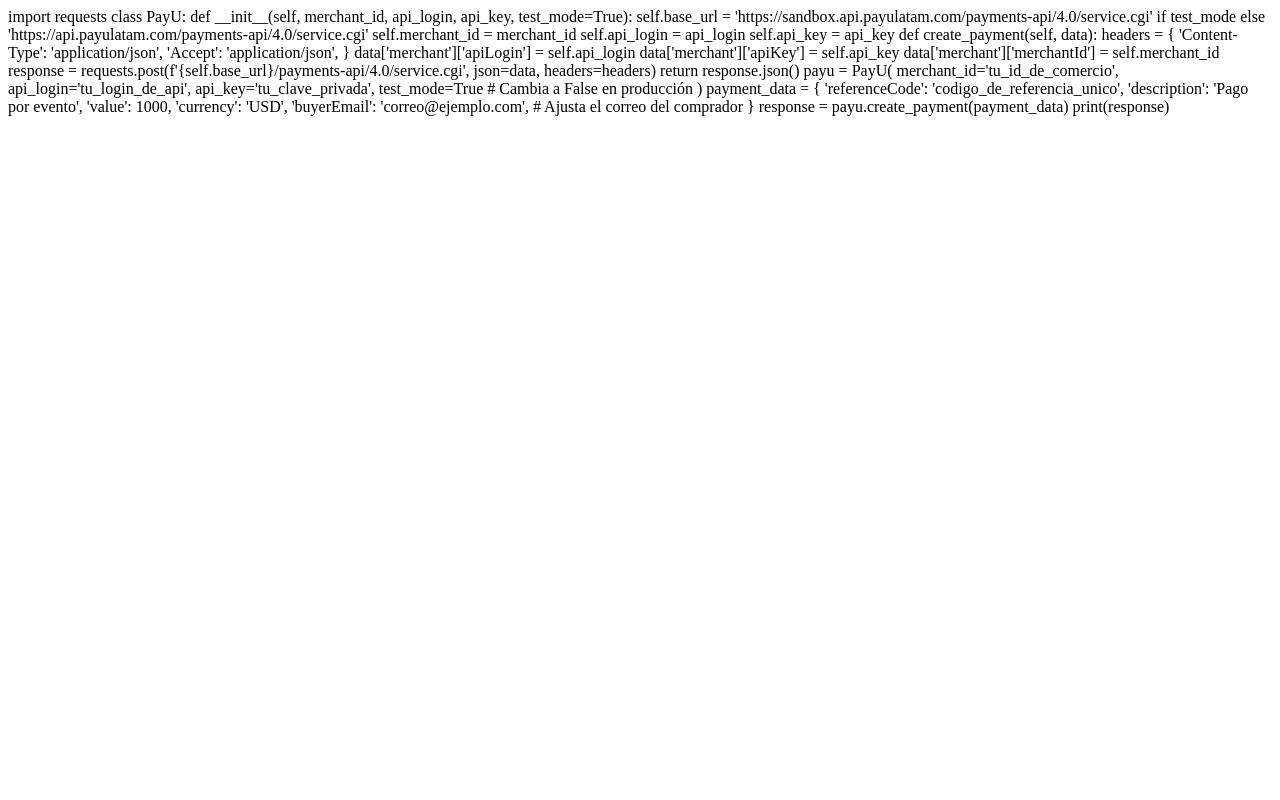
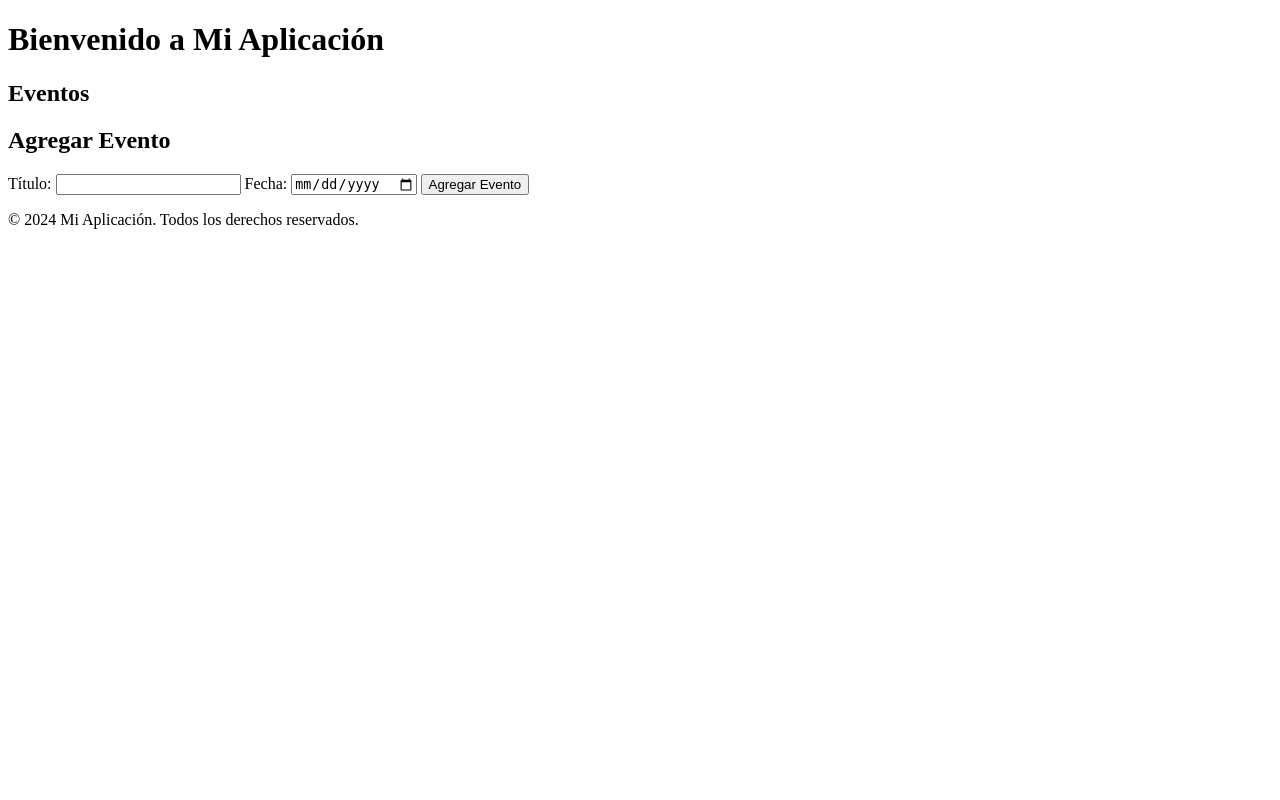
Before and after one commit to kevcaceres28/Tickera, a Python web app: template templates/index.html in a window 1280 px wide. Run offline with Jinja, Linux system fonts and the light colour scheme; the template is opened without the code that fills it, so the values that code supplies are empty.

Commit message:
Update index.html

```diff
--- a/templates/index.html
+++ b/templates/index.html
@@ -1,42 +1,42 @@
-import requests
+<!DOCTYPE html>
+<html lang="es">
+<head>
+  <meta charset="UTF-8">
+  <meta name="viewport" content="width=device-width, initial-scale=1.0">
+  <title>Mi Aplicación</title>
 
-class PayU:
-    def __init__(self, merchant_id, api_login, api_key, test_mode=True):
-        self.base_url = 'https://sandbox.api.payulatam.com/payments-api/4.0/service.cgi' if test_mode else 'https://api.payulatam.com/payments-api/4.0/service.cgi'
-        self.merchant_id = merchant_id
-        self.api_login = api_login
-        self.api_key = api_key
+</head>
+<body>
+  <header>
+    <h1>Bienvenido a Mi Aplicación</h1>
+  </header>
 
-    def create_payment(self, data):
-        headers = {
-            'Content-Type': 'application/json',
-            'Accept': 'application/json',
-        }
+  <main>
+    <section>
+      <h2>Eventos</h2>
+
+    </section>
+
+    <section>
+      <h2>Agregar Evento</h2>
+
+      <form action="/agregar_evento" method="post">
+        <label for="titulo">Título:</label>
+        <input type="text" id="titulo" name="titulo" required>
+
+        <label for="fecha">Fecha:</label>
+        <input type="date" id="fecha" name="fecha" required>
+
+        <button type="submit">Agregar Evento</button>
+      </form>
+    </section>
+  </main>
 
 
-        data['merchant']['apiLogin'] = self.api_login
-        data['merchant']['apiKey'] = self.api_key
-        data['merchant']['merchantId'] = self.merchant_id
 
+  <footer>
+    <p>© 2024 Mi Aplicación. Todos los derechos reservados.</p>
+  </footer>
 
-        response = requests.post(f'{self.base_url}/payments-api/4.0/service.cgi', json=data, headers=headers)
-
-
-        return response.json()
-
-payu = PayU(
-    merchant_id='tu_id_de_comercio',
-    api_login='tu_login_de_api',
-    api_key='tu_clave_privada',
-    test_mode=True  # Cambia a False en producción
-)
-payment_data = {
-    'referenceCode': 'codigo_de_referencia_unico',
-    'description': 'Pago por evento',
-    'value': 1000,
-    'currency': 'USD',
-    'buyerEmail': 'correo@ejemplo.com',  # Ajusta el correo del comprador
-}
-
-response = payu.create_payment(payment_data)
-print(response)
+</body>
+</html>
```
